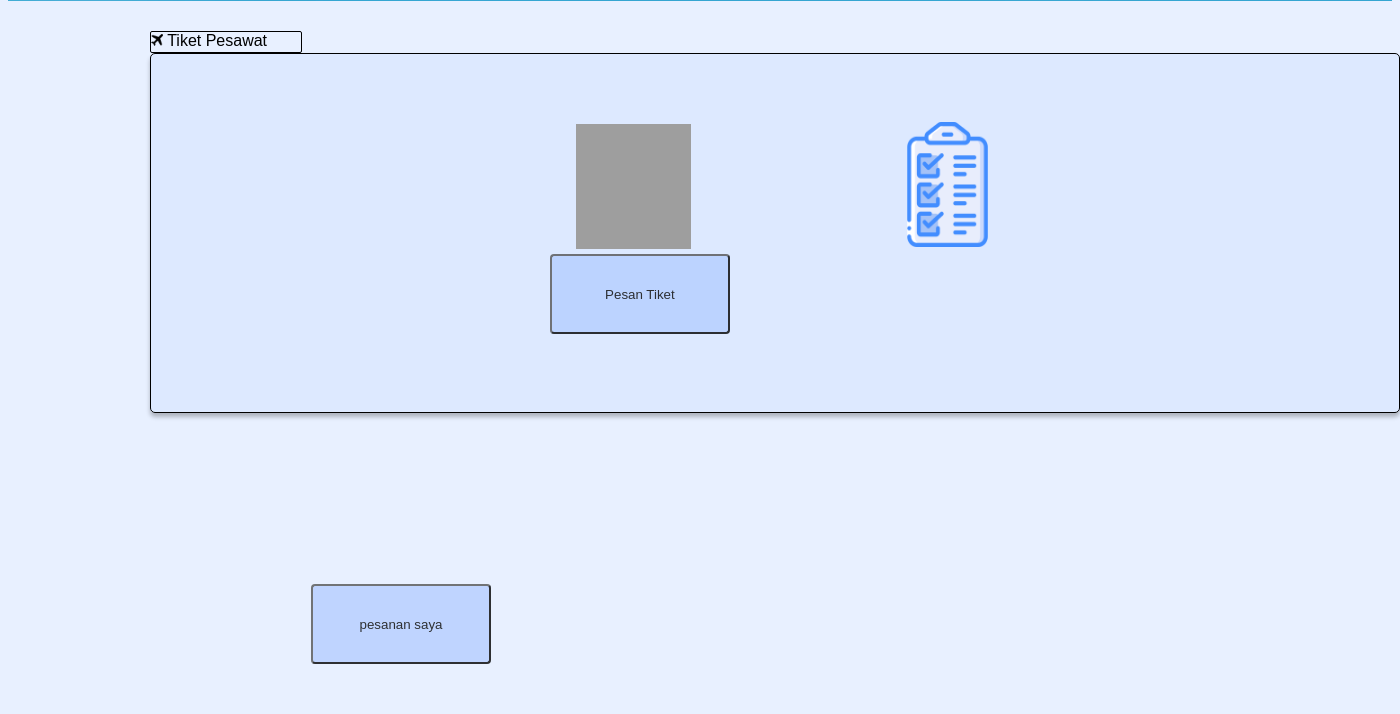
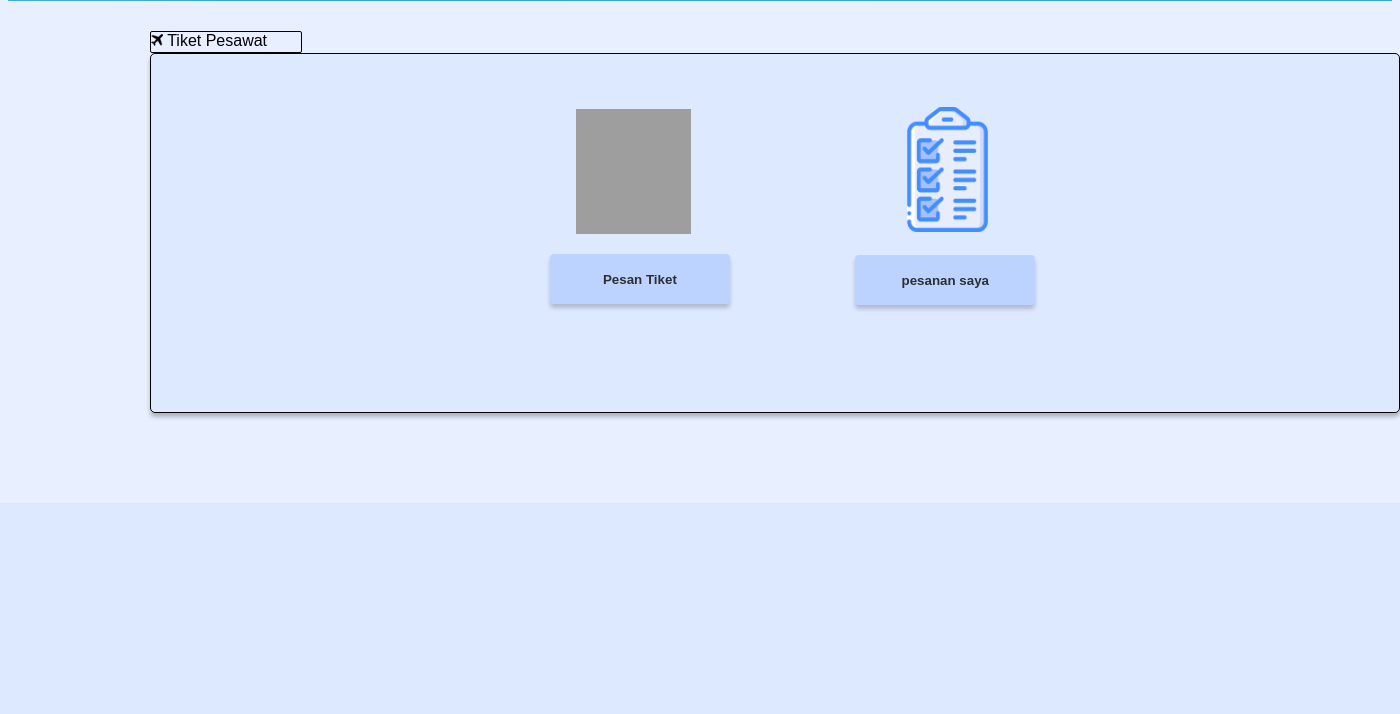
Before and after one commit to Alifan12/Kelompok6_TiketPesawat, a CodeIgniter 4 app: template app/Views/HomeAcc.php in a window 1400 px wide. Shown: the part 362-1076 px from the top of the page. After the commit the page ends 781 px from the top, so only its background shows below. Run offline with PHP 8.4 and a stand-in for CodeIgniter, Linux system fonts and the light colour scheme; the template is opened without the code that fills it: most values are stand-ins (such as "Sample title", 1, 10 or a date in 2020); some libraries are stand-ins or nearby versions; grey boxes are pictures that could not be loaded.

Commit message:
Lalu Ardita Arip comit

```diff
--- a/app/Views/HomeAcc.php
+++ b/app/Views/HomeAcc.php
@@ -158,11 +158,11 @@
     }
 
     .menu {
-    position: absolute;
+      position: relative;
       width: 1250px;
       height: 360px;
-    left: 150px;
-    top: 415px;
+      left: 142px;
+      top: 0px;
 
       background: rgba(181, 206, 255, 0.21);
       border: 1px solid #000000;
@@ -175,7 +175,7 @@
       position: relative;
       left: 100px;
       width: 180px;
-    height: 80px;
+      height: 50px;
       margin-bottom: 50px;
       margin-top: 200px;
       margin-right: 60px;
@@ -183,8 +183,11 @@
       padding: 12px 24px;
       display: inline-block;
       opacity: 0.8;
+      border: none;
       border-radius: 4px;
       background: #b5ceff;
+      box-shadow: 0px 4px 4px rgba(0, 0, 0, 0.25);
+      font-weight: bold;
     }
 
     .profile {
@@ -330,6 +333,34 @@
     .menu a {
       cursor: pointer;
     }
+
+    .menu b {
+      cursor: pointer;
+      display: flex;
+      margin-top: -7.9cm;
+      top: 100%;
+      margin-left: 14.4cm;
+      top: -5cm;
+    }
+
+    .menu button.sub-menu2 {
+      position: relative;
+      left: 100px;
+      width: 180px;
+      height: 50px;
+      margin-bottom: 50px;
+      margin-top: 200px;
+      margin-right: 60px;
+      margin-left: 60px;
+      padding: 12px 24px;
+      display: inline-block;
+      opacity: 0.8;
+      border: none;
+      border-radius: 4px;
+      background: #b5ceff;
+      box-shadow: 0px 4px 4px rgba(0, 0, 0, 0.25);
+      font-weight: bold;
+    }
   </style>
 
   <nav class="navbar">
@@ -387,7 +418,7 @@
         <a href="Carimaskapi"> <button class="sub-menu">Pesan Tiket</button></a>
         <form action="<?= base_url(); ?>/getUsername" method="post">
           <input type="text" name="username" id="username" value="<?= $username ?>" hidden>
-          <a href="Homepembatalan"><button class="sub-menu">pesanan saya</button></a>
+          <b href="Homepembatalan"><button class="sub-menu2">pesanan saya</button></b>
         </form>
         <!-- <a href="Homepembatalan"><button class="sub-menu">pesanan saya</button></a> -->
       </div>
```
Also changed, not shown: app/Views/pages/home.php (+3 -45 lines), public/css/style.css (+40 -0 lines), 1 other file. Lines whose indentation alone changed are shown as unchanged.
